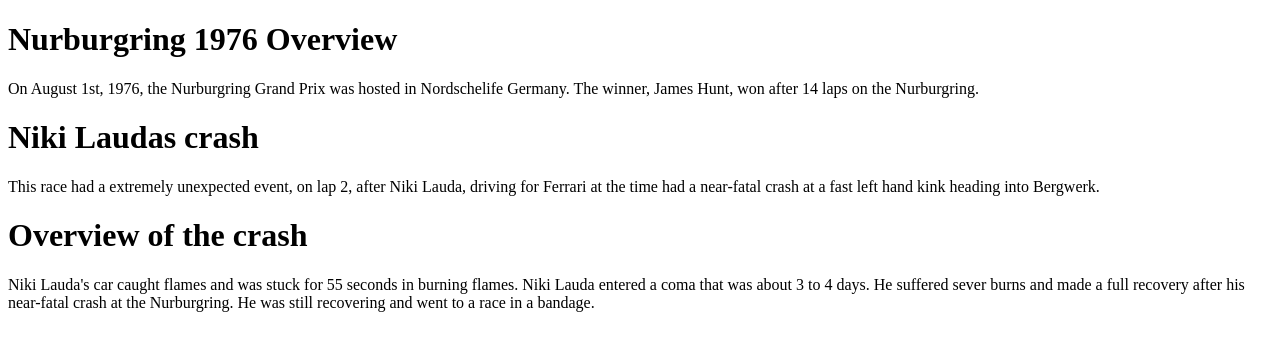
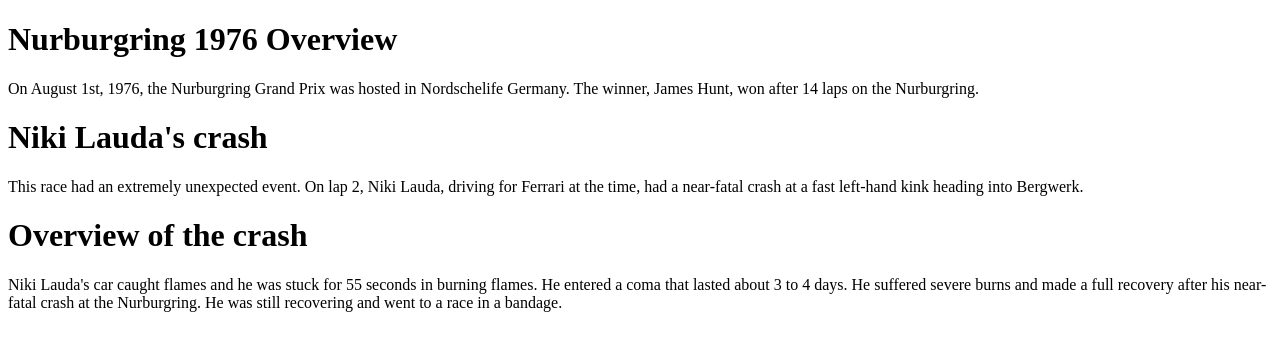
Before and after one commit to Python-boi-cmd/html1, a plain HTML site: page index.html in a window 1280 px wide. Drawn offline with Linux system fonts and the light colour scheme.

Commit message:
Update index.html

```diff
--- a/index.html
+++ b/index.html
@@ -2,21 +2,23 @@
 <html>
 <head>
   <title>Nurburgring 1976 F1 Race</title>
+  <script async src="https://pagead2.googlesyndication.com/pagead/js/adsbygoogle.js?client=ca-pub-5734476541110162"
+     crossorigin="anonymous"></script>
 </head>
 <body>
   <h1>Nurburgring 1976 Overview</h1>
   <p>On August 1st, 1976, the Nurburgring Grand Prix was hosted in Nordschelife Germany.
     The winner, James Hunt, won after 14 laps on the Nurburgring.
+  </p>
 
-    <h1>Niki Laudas crash</h1>
+  <h1>Niki Lauda's crash</h1>
+  <p>This race had an extremely unexpected event. On lap 2, Niki Lauda, driving for Ferrari
+    at the time, had a near-fatal crash at a fast left-hand kink heading into Bergwerk.
+  </p>
 
-    This race had a extremely unexpected event, on lap 2, after Niki Lauda, driving for Ferrari
-    at the time had a near-fatal crash at a fast left hand kink heading into Bergwerk.
-
-    <h1>Overview of the crash</h1>
-
-    Niki Lauda's car caught flames and was stuck for 55 seconds in burning flames.
-    Niki Lauda entered a coma that was about 3 to 4 days. He suffered sever burns
+  <h1>Overview of the crash</h1>
+  <p>Niki Lauda's car caught flames and he was stuck for 55 seconds in burning flames.
+    He entered a coma that lasted about 3 to 4 days. He suffered severe burns
     and made a full recovery after his near-fatal crash at the Nurburgring.
 
     He was still recovering and went to a race in a bandage.
```
